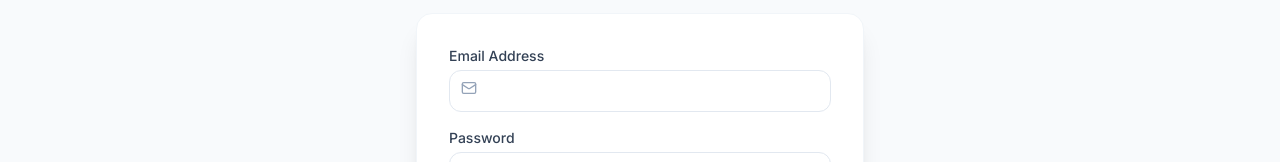
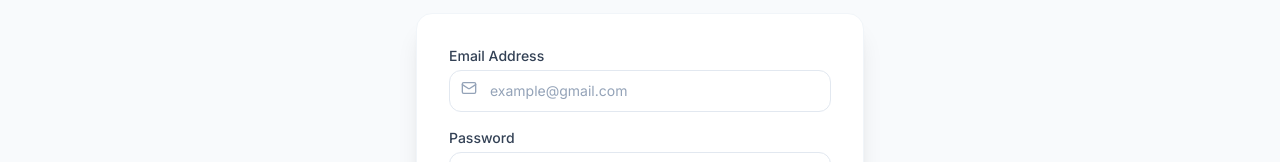
Before and after one commit to PRATAPSANAP1/CorporateTraining, a React (Vite) app in the folder client/: page /login in a window 1280 px wide. Shown: the part 270-432 px from the top of the page. Built offline with nearby package versions, Linux system fonts and the light colour scheme; no server answers.

Commit message:
Update placeholder and remaining changes

```diff
--- a/client/src/pages/auth/Login.jsx
+++ b/client/src/pages/auth/Login.jsx
@@ -102,7 +102,7 @@ const Login = () => {
                   autoComplete="email"
                   value={formData.email}
                   onChange={handleChange}
-                  placeholder=""
+                  placeholder="example@gmail.com"
                   className={`w-full pl-10 pr-4 py-2.5 rounded-xl border bg-white dark:bg-slate-800 text-slate-900 dark:text-white placeholder-slate-400 focus:outline-none focus:ring-2 transition text-sm ${
                     errors.email ? 'border-red-500' : 'border-slate-200 dark:border-slate-700'
                   } ${ringClass}`}
```
